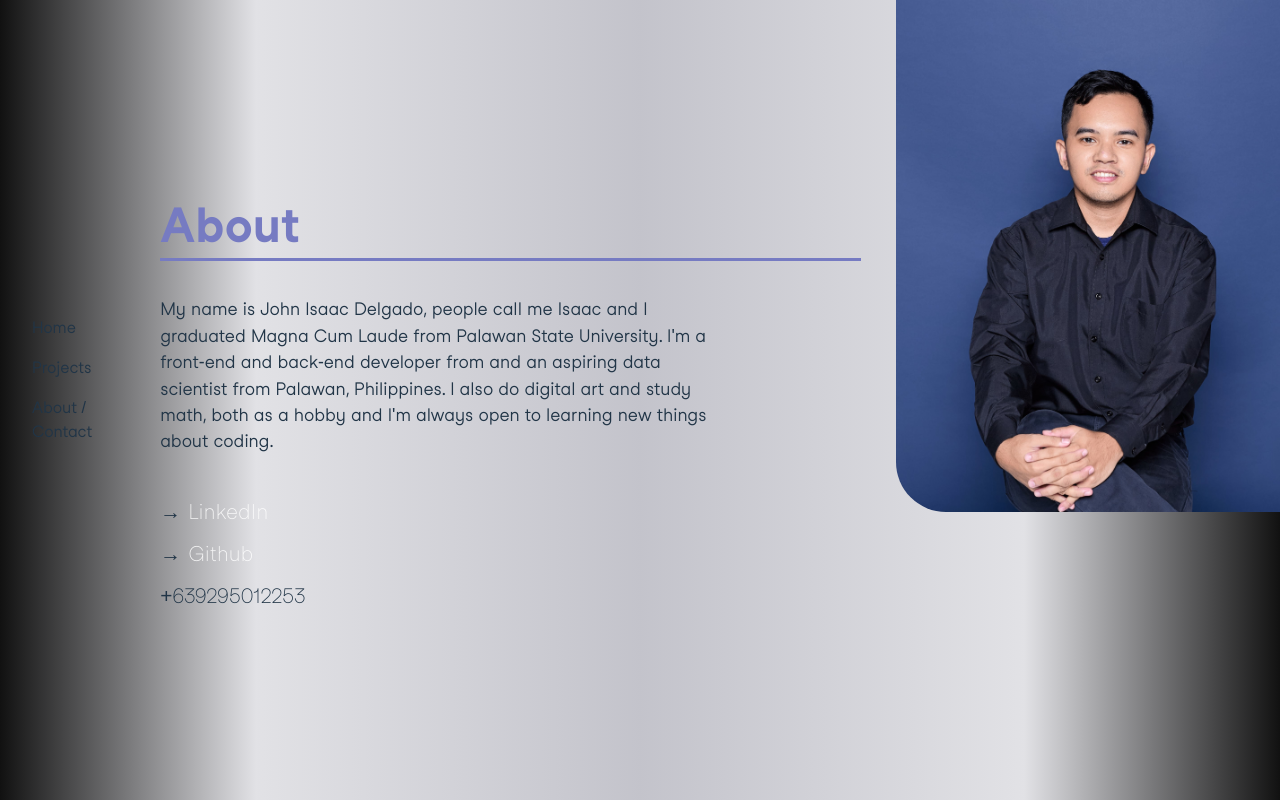
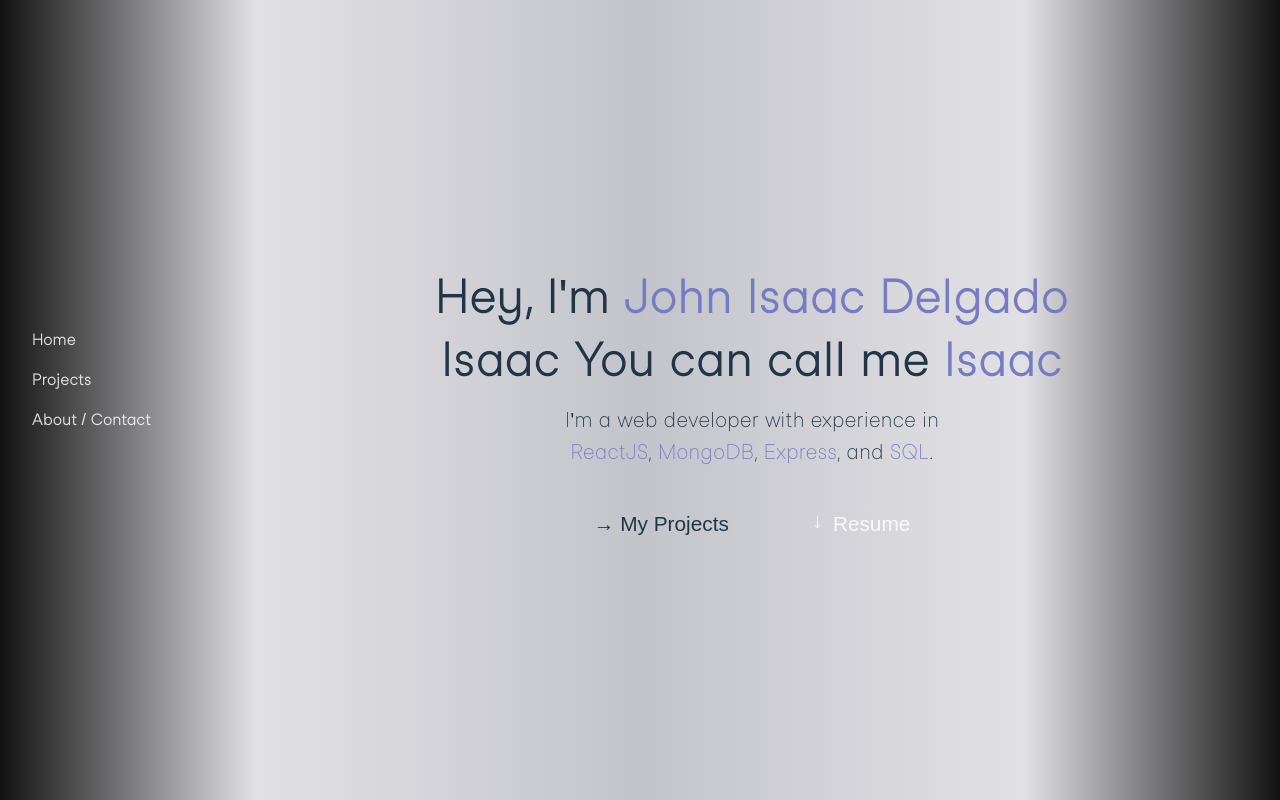
Before and after one commit to H-isaac23/portfolio, a React (Vite) app: page / in a window 1280 px wide. Built offline with nearby package versions, Linux system fonts and the light colour scheme; a web font is replaced by a local one.

Commit message:
Add route

```diff
--- a/package.json
+++ b/package.json
@@ -11,7 +11,8 @@
   },
   "dependencies": {
     "react": "^18.2.0",
-    "react-dom": "^18.2.0"
+    "react-dom": "^18.2.0",
+    "react-router-dom": "^6.26.0"
   },
   "devDependencies": {
     "@types/react": "^18.2.66",
--- a/src/App.tsx
+++ b/src/App.tsx
@@ -3,6 +3,7 @@
 import Projects from "./components/Projects/Projects";
 import Home from "./components/Home/Home";
 import Contact from "./components/Contact/Contact";
+import { Outlet } from "react-router-dom";
 import "./App.css";
 
 function App() {
@@ -12,7 +13,8 @@
         {/* <p>some paragraph here</p> */}
         {/* <Projects /> */}
         {/* <Home /> */}
-        <Contact />
+        {/* <Contact /> */}
+        <Outlet />
       </MainLayout>
     </>
   );
--- a/src/components/MainLayout/MainLayout.tsx
+++ b/src/components/MainLayout/MainLayout.tsx
@@ -1,5 +1,6 @@
 import React from "react";
 import "./layout.css";
+import { Link } from "react-router-dom";
 
 interface LayoutProps {
   children: React.ReactNode;
@@ -11,9 +12,15 @@
       <header className="main-layout">
         <nav className="navbar">
           {/* <span className="nav-logo">Logo</span> */}
-          <span className="nav-item">Home</span>
-          <span className="nav-item">Projects</span>
-          <span className="nav-item">About / Contact</span>
+          <Link to="/">
+            <span className="nav-item">Home</span>
+          </Link>
+          <Link to="/projects">
+            <span className="nav-item">Projects</span>
+          </Link>
+          <Link to="/contact">
+            <span className="nav-item">About / Contact</span>
+          </Link>
         </nav>
         <main className="main-body">{children}</main>
       </header>
--- a/src/components/MainLayout/layout.css
+++ b/src/components/MainLayout/layout.css
@@ -51,6 +51,7 @@
   position: relative;
   left: 0;
   transition: left 0.1s ease, color 0.1s linear;
+  color: rgba(255, 255, 255, 0.87);
 }
 
 .nav-item::before {
--- a/src/main.tsx
+++ b/src/main.tsx
@@ -1,10 +1,35 @@
-import React from 'react'
-import ReactDOM from 'react-dom/client'
-import App from './App.tsx'
-import './index.css'
+import React from "react";
+import ReactDOM from "react-dom/client";
+import App from "./App.tsx";
+import "./index.css";
+import { createBrowserRouter, RouterProvider } from "react-router-dom";
+import Home from "./components/Home/Home.tsx";
+import Projects from "./components/Projects/Projects.tsx";
+import Contact from "./components/Contact/Contact.tsx";
 
-ReactDOM.createRoot(document.getElementById('root')!).render(
+const router = createBrowserRouter([
+  {
+    path: "/",
+    element: <App />,
+    children: [
+      {
+        path: "",
+        element: <Home />,
+      },
+      {
+        path: "/projects",
+        element: <Projects />,
+      },
+      {
+        path: "/contact",
+        element: <Contact />,
+      },
+    ],
+  },
+]);
+
+ReactDOM.createRoot(document.getElementById("root")!).render(
   <React.StrictMode>
-    <App />
-  </React.StrictMode>,
-)
+    <RouterProvider router={router} />
+  </React.StrictMode>
+);
```
Also changed, not shown: 1 other file (tests, documents, lock files or other folders).
